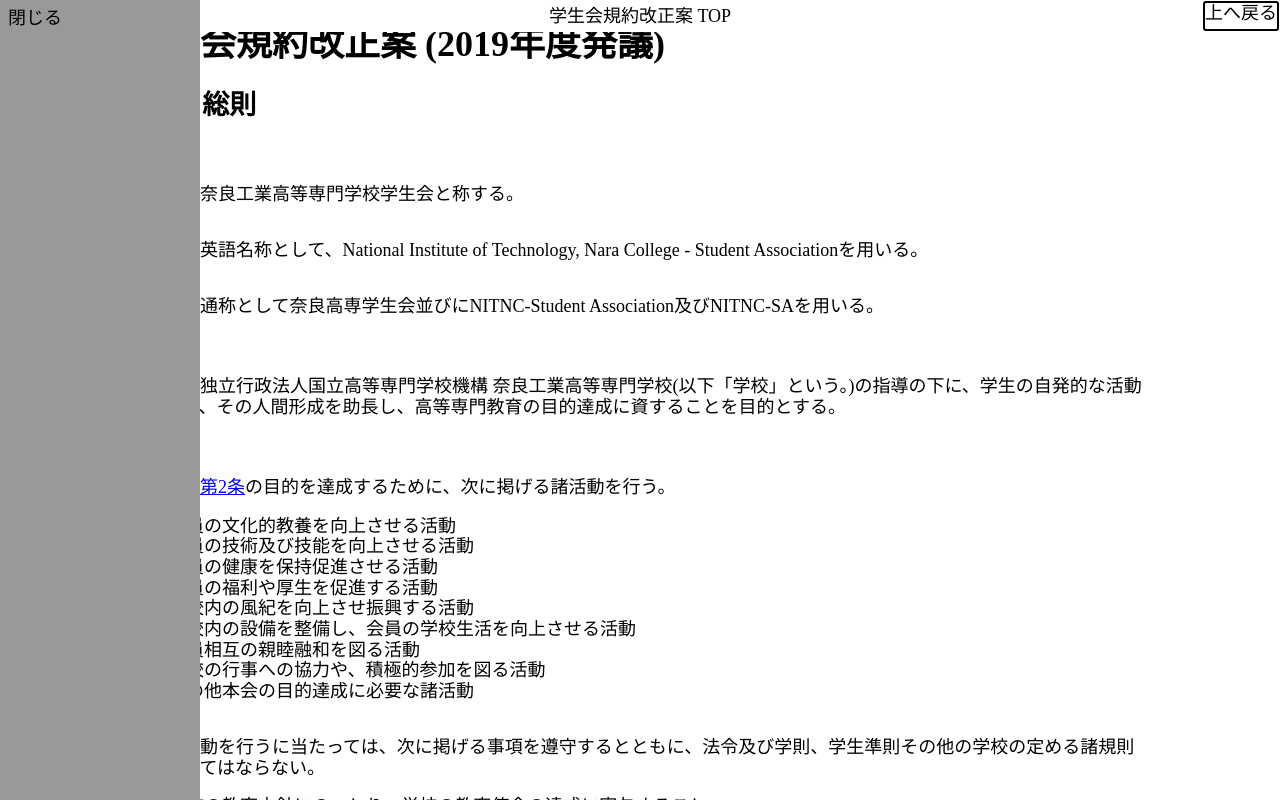
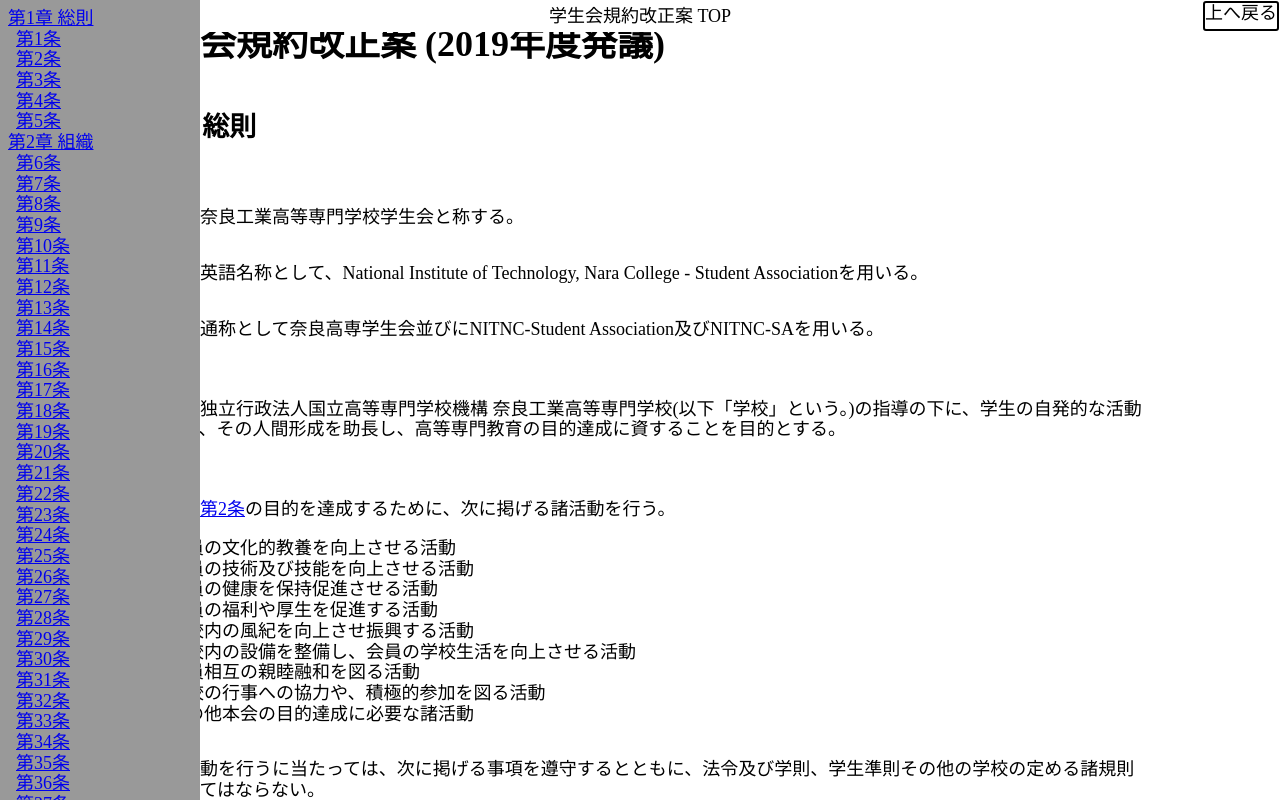
Before and after one commit to nitnc-17s/term-see, a plain HTML site: page index.html in a window 1280 px wide. Both pictures are taken after a click on the element "MENU". Shown: the top 800 px of the page. Drawn offline with nearby package versions, Linux system fonts and the light colour scheme; some packages are replaced by stand-ins of ours; a script that the page names is missing.

Commit message:
メニュー作成
何故かガタガタする

```diff
--- a/index.html
+++ b/index.html
@@ -16,12 +16,12 @@
         <span class="top" onclick="topScroll()">上へ戻る</span>
     </header>
     <span class="menu-nav">
-        <span class="menu-box">
-            <div id="menu_nav_close">閉じる</div>
+        <span class="menu-box" id="menu_box">
+
         </span>
     </span>
     <h1>学生会規約改正案 (2019年度発議)</h1>
-    <div class="term">
+    <div id="term" class="term">
         <div id="c1" class="chapter">
             <h2>第1章 総則</h2>
             <div id="a1" class="article"><span class="article-title">(名称)</span>
--- a/index.js
+++ b/index.js
@@ -8,6 +8,7 @@ const scroll = new SmoothScroll('a[href*="#"]', {
 
 let BeforeEvent;
 document.addEventListener("scrollStart", event => {
+    console.log(event)
     if (BeforeEvent !== undefined) {
         BeforeEvent.detail.anchor.classList.remove("link-target");
     }
@@ -61,8 +62,26 @@ function topScroll(){
 
 document.getElementById("menu").onclick = function(){
     document.getElementsByClassName("menu-nav")[0].classList.toggle("active");
+    document.getElementsByClassName("term")[0].classList.toggle("stop-scroll");
 };
 
-document.getElementById("menu_nav_close").onclick = function(){
+document.getElementById("term").onclick = function(){
     document.getElementsByClassName("menu-nav")[0].classList.remove("active");
+    document.getElementsByClassName("term")[0].classList.remove("stop-scroll");
 };
+
+const menuBox = document.getElementById("menu_box");
+let text, href;
+let article = 1;
+for(let i = 0; i < termBase.length; i++){
+    href = (i+1 == termBase.length)?"#sp":"#c"+(i+1);
+    text = '<div><a data-scroll class="menu-link" href='+href+'>'+termBase[i].getElementsByTagName("h2")[0].innerHTML+'</a></div>';
+    menuBox.insertAdjacentHTML('beforeend',text);
+
+    for(let l = 0; l < termBase[i].getElementsByTagName("h4").length; l++){
+        href = "#a"+article;
+        text = '<div><a data-scroll class="menu-link indent-1" href='+href+'>'+termBase[i].getElementsByTagName("h4")[l].innerHTML+'</a></div>';
+        menuBox.insertAdjacentHTML('beforeend',text);
+        article++;
+    }
+}
--- a/style.scss
+++ b/style.scss
@@ -84,7 +84,7 @@ $menu-box-padding: 8px;
 
 .menu-box{
     position: absolute;
-    overflow: scroll;
+    overflow-y: scroll;
     padding: $menu-box-padding;
     height: calc(100vh - #{$menu-box-padding} * 2);
     width: calc(100% - #{$menu-box-padding} * 2);
@@ -105,3 +105,13 @@ $menu-box-padding: 8px;
     left: 50%;
     transform: translateX(-50%) translateY(-50%);
 }
+
+.stop-scroll{
+    overflow: hidden;
+}
+
+@for $i from 1 through 3 {
+    .indent-#{$i} {
+        margin-left: $i * 8px;
+    }
+}
```
Also changed, not shown: style.css, 1 other file.
